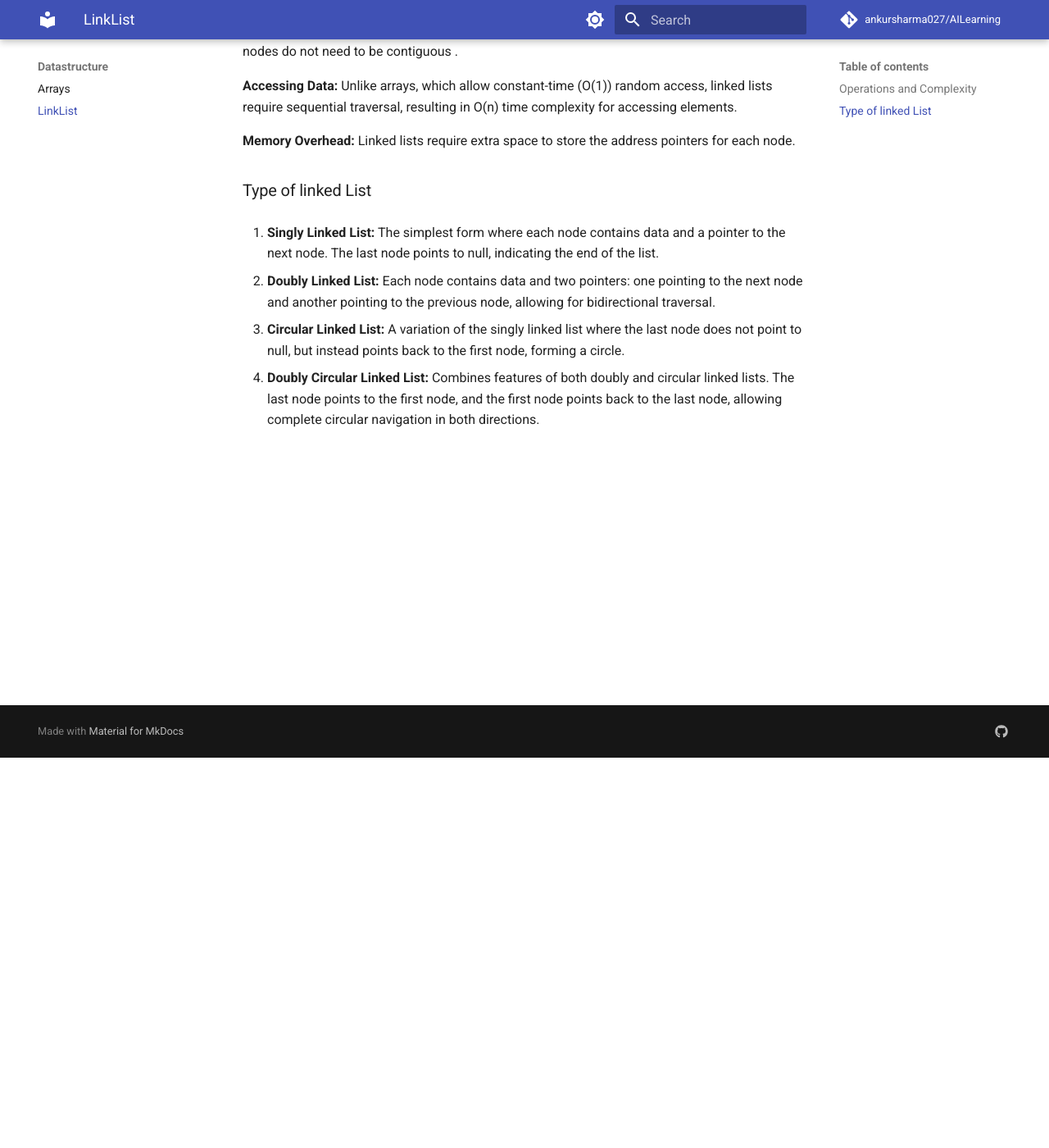
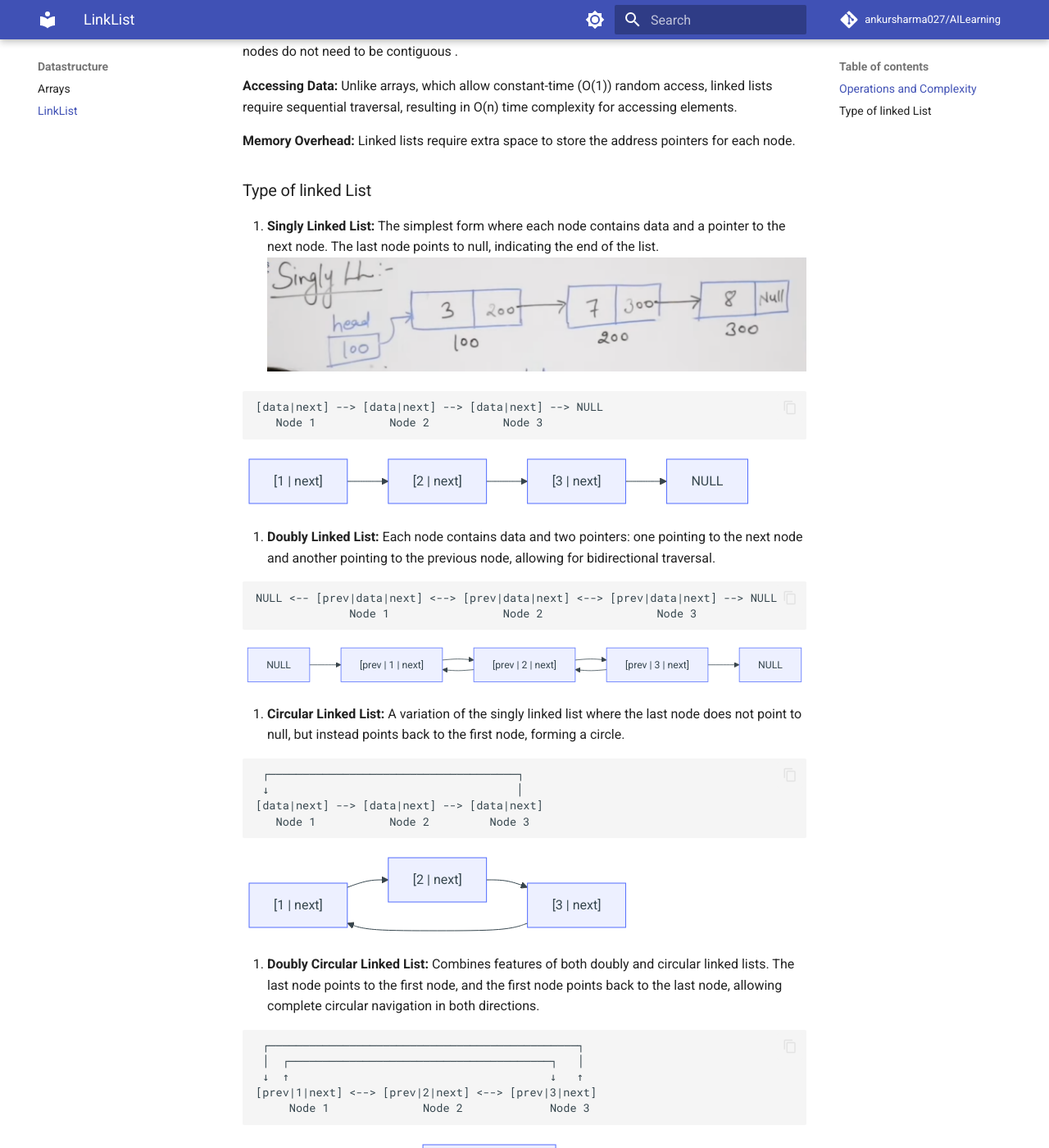
Before and after one commit to ankursharma027/AILearning, an MkDocs documentation site: the page built from docs/datastructure/linkedList.md, in a window 1280 px wide and 1400 px high, scrolled down 476 px. Shown: the whole window at 82% size. Built offline with MkDocs 1.6.1 and Material for MkDocs 9.7.7, drawn with Linux system fonts in a browser that asks for light colours; comment, search, counter and statistics services are not loaded.

Commit message:
Added example

````diff
--- a/docs/datastructure/linkedList.md
+++ b/docs/datastructure/linkedList.md
@@ -13,9 +13,69 @@
 ### Type of linked List
 
 1. **Singly Linked List:** The simplest form where each node contains data and a pointer to the next node. The last node points to null, indicating the end of the list.
+![alt text](image-1.png)
+
+```
+[data|next] --> [data|next] --> [data|next] --> NULL
+   Node 1           Node 2           Node 3
+```
+
+```mermaid
+graph LR
+    A["[1 | next]"] --> B["[2 | next]"]
+    B --> C["[3 | next]"]
+    C --> N["NULL"]
+```
 
 2. **Doubly Linked List:** Each node contains data and two pointers: one pointing to the next node and another pointing to the previous node, allowing for bidirectional traversal.
 
+```
+NULL <-- [prev|data|next] <--> [prev|data|next] <--> [prev|data|next] --> NULL
+              Node 1                 Node 2                 Node 3
+```
+
+```mermaid
+graph LR
+    NULL1["NULL"] --> A
+    A["[prev | 1 | next]"] --> B["[prev | 2 | next]"]
+    B --> A
+    B --> C["[prev | 3 | next]"]
+    C --> B
+    C --> NULL2["NULL"]
+```
+
 3. **Circular Linked List:** A variation of the singly linked list where the last node does not point to null, but instead points back to the first node, forming a circle.
 
+```
+ ┌─────────────────────────────────────┐
+ ↓                                     │
+[data|next] --> [data|next] --> [data|next]
+   Node 1           Node 2         Node 3
+```
+
+```mermaid
+graph LR
+    A["[1 | next]"] --> B["[2 | next]"]
+    B --> C["[3 | next]"]
+    C --> A
+```
+
 4. **Doubly Circular Linked List:** Combines features of both doubly and circular linked lists. The last node points to the first node, and the first node points back to the last node, allowing complete circular navigation in both directions.
+
+```
+ ┌──────────────────────────────────────────────┐
+ │  ┌───────────────────────────────────────┐   │
+ ↓  ↑                                       ↓   ↑
+[prev|1|next] <--> [prev|2|next] <--> [prev|3|next]
+     Node 1              Node 2             Node 3
+```
+
+```mermaid
+graph LR
+    A["[prev | 1 | next]"] --> B["[prev | 2 | next]"]
+    B --> A
+    B --> C["[prev | 3 | next]"]
+    C --> B
+    C --> A
+    A --> C
+```
````
Also changed, not shown: docs/datastructure/image-1.png (added).
